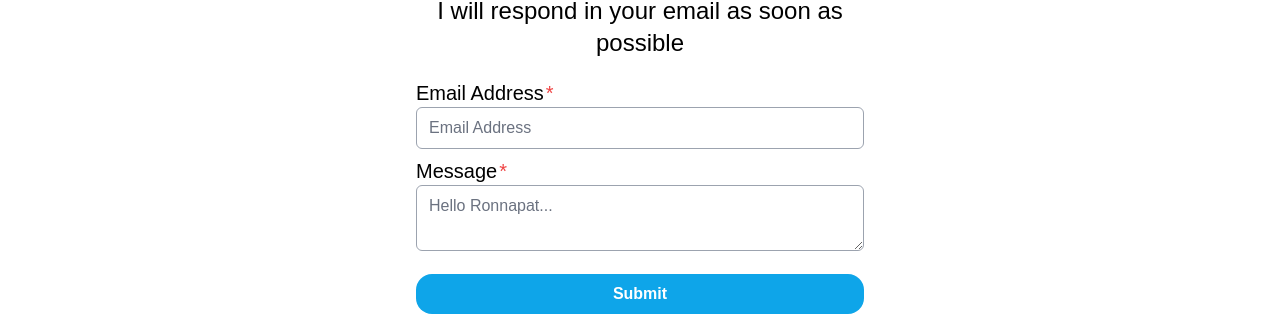
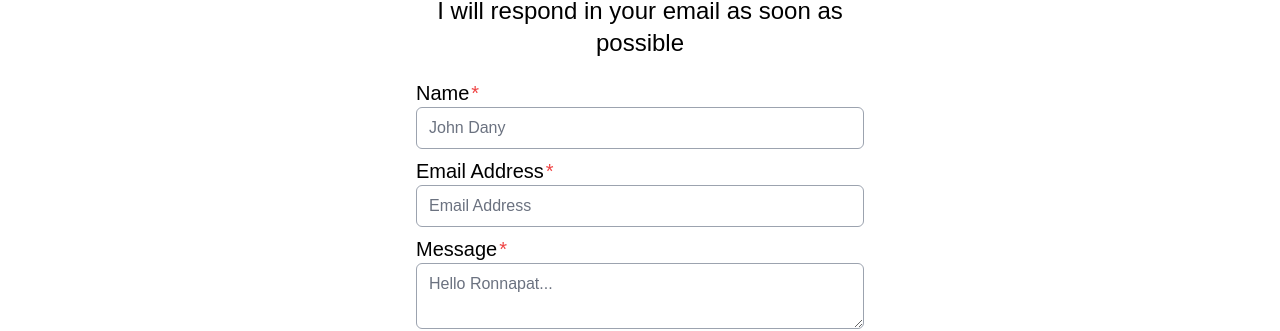
Before and after one commit to ronnapatp/ronnapat.com, a Next.js app: page /en-us/contact in a window 1280 px wide. Shown: the part 355-686 px from the top of the page. Built offline with nearby package versions, Linux system fonts and the light colour scheme; no server answers.

Commit message:
Add name and fix bug

```diff
--- a/pages/en-us/contact.js
+++ b/pages/en-us/contact.js
@@ -50,7 +50,18 @@ function ContactForm() {
                     I will respond in your email as soon as possible
                   </p>
                 </h1>
-                  <div className='mt-5'>
+                <div className='mt-5'>
+                    <p className="after:content-['*'] after:ml-0.5 after:text-red-500 text-md md:text-xl">
+                      Name
+                    </p>
+                    <input className="rounded-md border-gray-400 focus:border-sky-500 w-full mb-2" type="text" name="name" id="name" placeholder="John Dany" required />
+                    <ValidationError
+                      prefix="Name"
+                      field="Name"
+                      errors={state.errors}
+                      />
+                  </div>
+                  <div>
                     <p className="after:content-['*'] after:ml-0.5 after:text-red-500 text-md md:text-xl">
                       Email Address
                     </p>
@@ -80,7 +91,7 @@ function ContactForm() {
                     <input type='checkbox' className='mr-2 rounded text-sky-400 focus:ring focus:ring-offset-0 focus:ring-sky-200 focus:ring-opacity-50' required />
                     You need to agree with Privacy & Policy first
                   </div> */}
-                <button type="submit" class="block w-full bg-sky-500 hover:bg-sky-400 mt-4 py-2 rounded-2xl text-white font-semibold mb-2" disabled={state.submitting}>Submit</button>
+                <button type="submit" className="block w-full bg-sky-500 hover:bg-sky-400 mt-4 py-2 rounded-2xl text-white font-semibold mb-2" disabled={state.submitting}>Submit</button>
             </form>
           </div>
         </>
```
